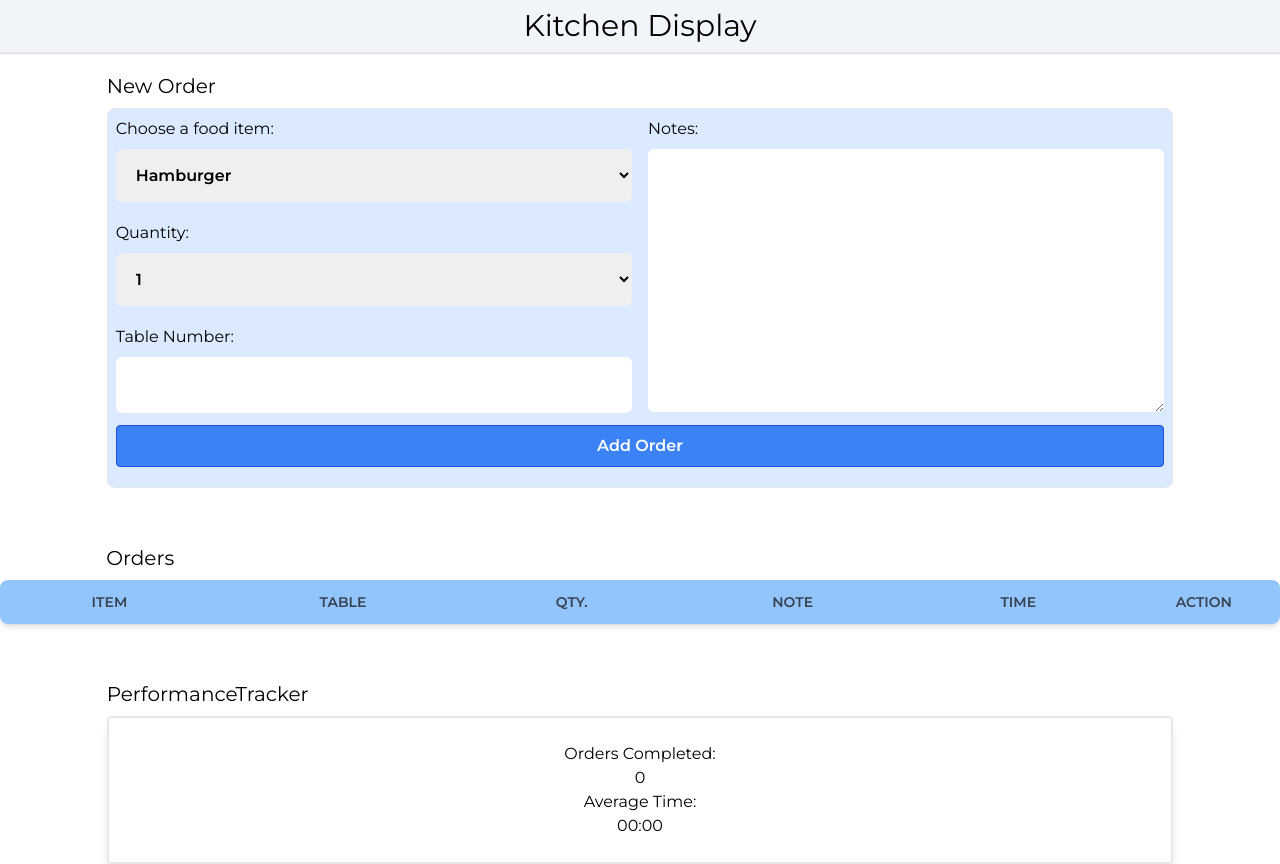
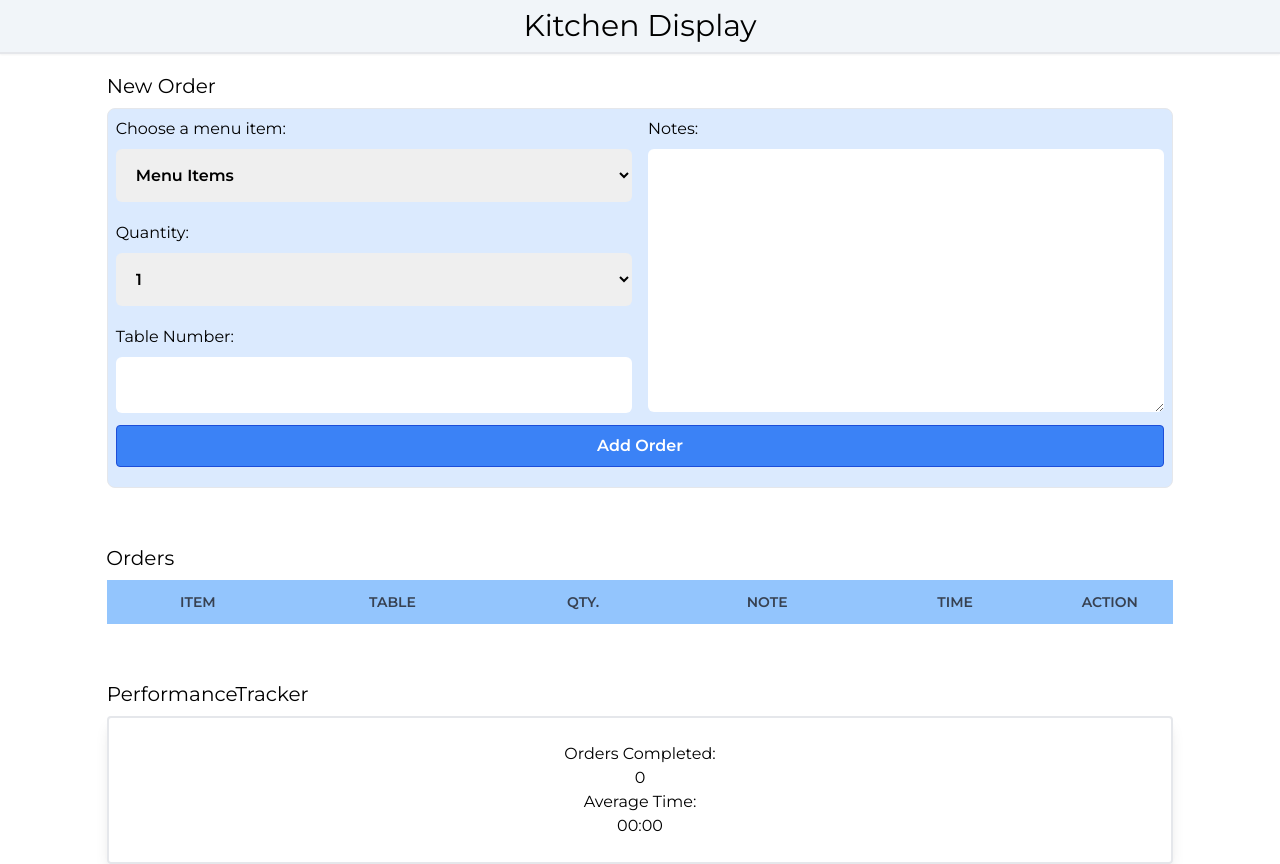
Before and after one commit to j-rob16/KitchenTimer-v2, a React (Vite) app: page / in a window 1280 px wide. Built offline with nearby package versions, Linux system fonts and the light colour scheme.

Commit message:
small fix to form

```diff
--- a/src/scenes/orderForm/index.tsx
+++ b/src/scenes/orderForm/index.tsx
@@ -63,7 +63,7 @@ const OrderForm = ({ updateOrders }: Props) => {
         <div className="grid grid-cols-2 grid-rows-3 gap-4">
           <div className="w-full row-span-1 col-span-2 sm:col-span-1 grid-flow-col">
             <label>
-              Choose a food item:
+              Choose a menu item:
               <select
                 name="food-items"
                 id="food-item-select"
@@ -72,6 +72,7 @@ const OrderForm = ({ updateOrders }: Props) => {
                 className="w-full p-4 rounded-md font-semibold mt-2"
               >
                 <optgroup label="Menu Items:">
+                  <option value="" selected disabled hidden>Menu Items</option>
                   <option value="Hamburger">Hamburger</option>
                   <option value="Fries">Fries</option>
                   <option value="Ribeye Steak">Ribeye Steak</option>
--- a/src/scenes/orderTable/index.tsx
+++ b/src/scenes/orderTable/index.tsx
@@ -13,8 +13,8 @@ const OrderTable = ({ orders, updateCompletionTime }: Props) => {
       <div>
         <h2 className="text-xl py-2 pl-[8.3%]">Orders</h2>
       </div>
-      <div className="relative overflow-x-auto shadow-md sm:rounded-lg">
-        <table className="w-full text-sm text-center border-collapse">
+      <div className="relative overflow-x-auto">
+        <table className="w-full sm:w-5/6 sm:mx-auto sm:rounded-xl text-sm text-center border-collapse">
           <thead className="text-xs text-gray-700 uppercase">
             <tr className="text-sm p-4 bg-blue-300">
               <th className="px-6 py-3">Item</th>
--- a/src/shared/Order.tsx
+++ b/src/shared/Order.tsx
@@ -59,7 +59,7 @@ const Order = ({
             onClick={() => {
               setOrderIsOpen(false);
             }}
-            className={`bg-blue-500 hover:bg-blue-700 hover:cursor-pointer text-white font-bold py-2 px-4 border border-blue-700 rounded my-3 w-full`}
+            className={`bg-blue-500 hover:bg-blue-700 hover:cursor-pointer text-white font-bold py-2 px-4 border border-blue-700 rounded my-3 w-2/3`}
           >
             Complete Order
           </button>
```
Also changed, not shown: 1 other file (tests, documents, lock files or other folders).
